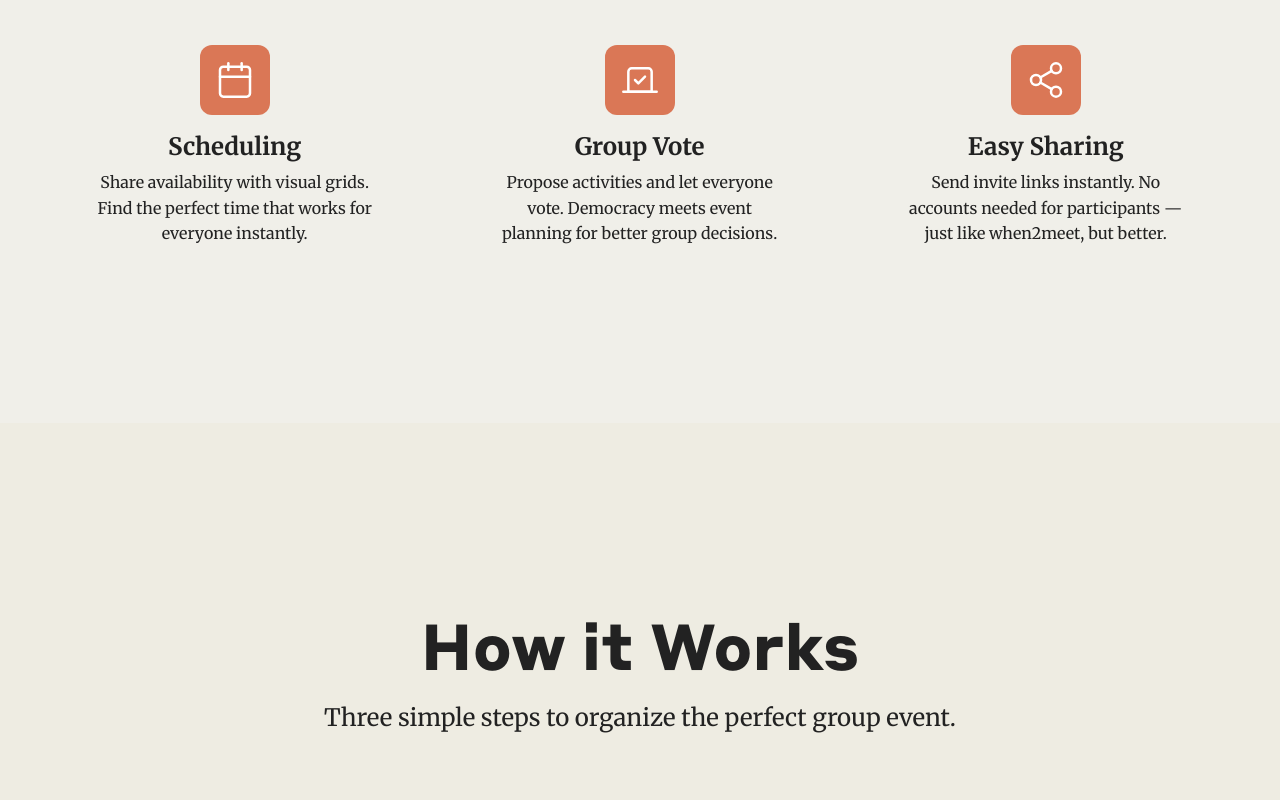
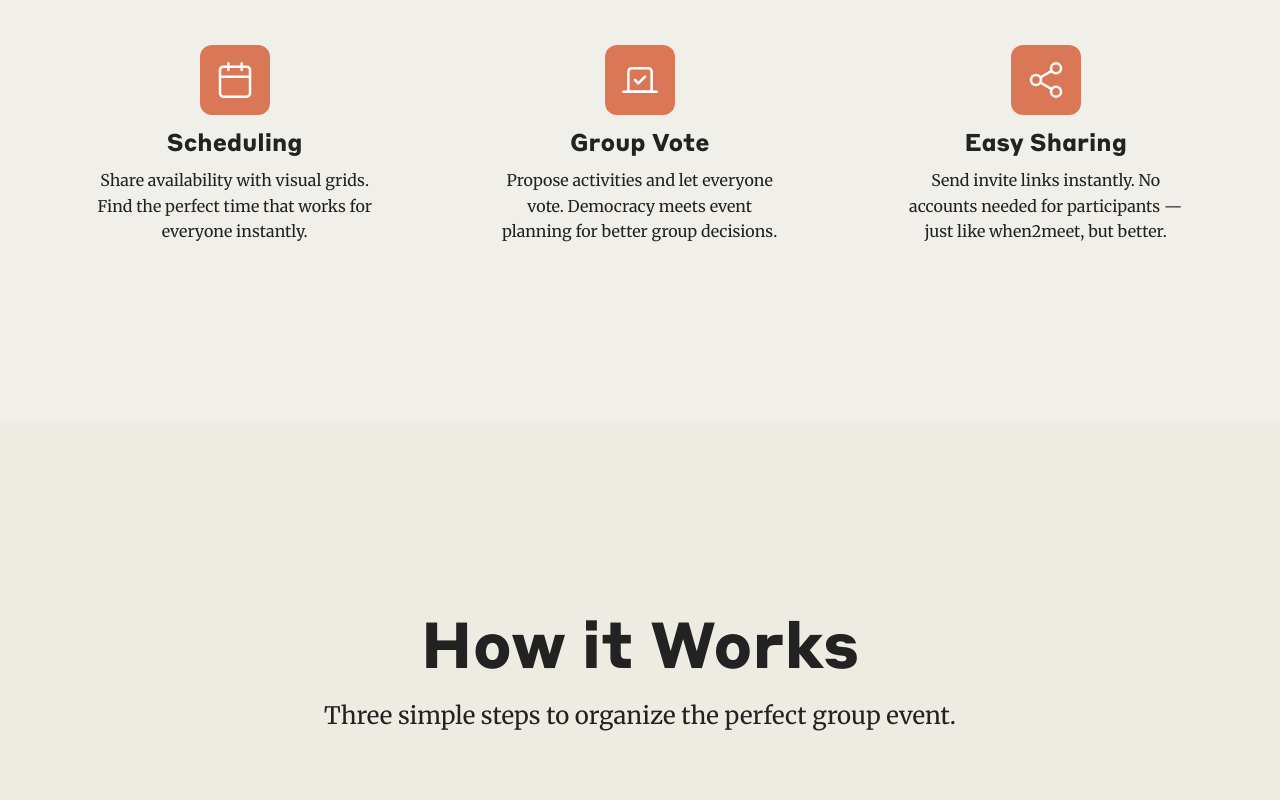
Before and after one commit to angietea101/groupsync, a React (Vite) app: page / in a window 1280 px wide. Shown: the part 1200-2000 px from the top of the page. Built offline with nearby package versions, Linux system fonts and the light colour scheme; no server answers.

Commit message:
WIP: fixing <span> and <div> fonts

```diff
--- a/src/components/AvailabilityPicker.css
+++ b/src/components/AvailabilityPicker.css
@@ -1,4 +1,5 @@
 .availability-picker-wrapper {
+  font-family: 'Merriweather', serif;
   width: 100%;
   margin: 0;
   overflow-x: auto; /* horizontal scroll if too many dates */
@@ -36,7 +37,7 @@
   padding: 4px 0;
   font-size: var(--font-sm);
   color: var(--color-text);
-  font-weight: 500;
+  font-weight: 400;
   min-width: 40px; /* prevent shrinking too much */
 }
 
@@ -105,5 +106,5 @@
 .click-instruction {
   margin-top: 1rem;
   font-size: 1rem;
-  color: color(--color-gray);
+  color: var(--color-dark-gray);
 }
--- a/src/components/GroupAvailabilityView.css
+++ b/src/components/GroupAvailabilityView.css
@@ -1,5 +1,6 @@
 .group-availability-wrapper {
   width: 100%;
+  font-family: 'Merriweather', serif;
   margin: 0;
   overflow-x: auto;
 }
--- a/src/components/GroupAvailabilityView.jsx
+++ b/src/components/GroupAvailabilityView.jsx
@@ -69,7 +69,7 @@ const GroupAvailabilityView = ({
 
     const intensity = count / maxParticipants;
 
-    if (intensity === 1) return '#da7756';
+    if (intensity === 1) return 'var(--color-primary)';
     if (intensity >= 0.75) return '#D98E75';
     if (intensity >= 0.5) return '#D49C87';
     if (intensity >= 0.25) return '#DDAC9C';
--- a/src/index.css
+++ b/src/index.css
@@ -12,12 +12,6 @@
   box-sizing: border-box;
 }
 
-input,
-textarea,
-select {
-  font-family: inherit;
-}
-
 /* -----------------------------------------
    GLOBAL APP STYLING
 ----------------------------------------- */
@@ -29,7 +23,11 @@ body {
   background-color: var(--color-bg);
   color: var(--color-text);
 }
-
+input,
+textarea,
+select {
+  font-family: inherit;
+}
 body {
   display: block;
 }
@@ -71,6 +69,10 @@ h2 {
   font-family: 'StyreneA';
   font-weight: 600; /* Bold */
 }
+h3 {
+  font-family: 'StyreneA';
+  font-weight: 500; /* Bold */
+}
 
 p {
   font-family: 'Merriweather', serif;
@@ -82,6 +84,11 @@ span.medium {
   font-weight: 500; /* Medium */
 }
 
+div,
+span {
+    font-family: inherit;
+}
+
 html {
   scroll-behavior: smooth;
 }
```
